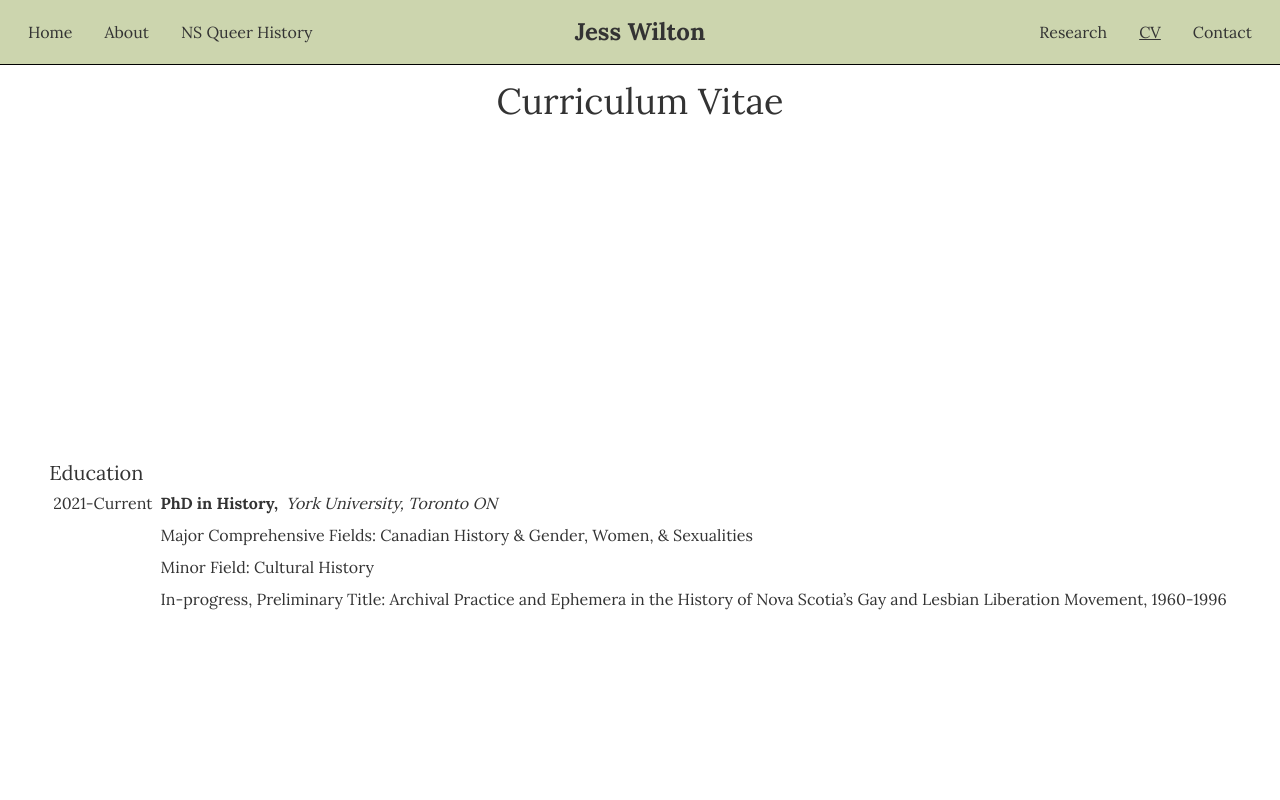
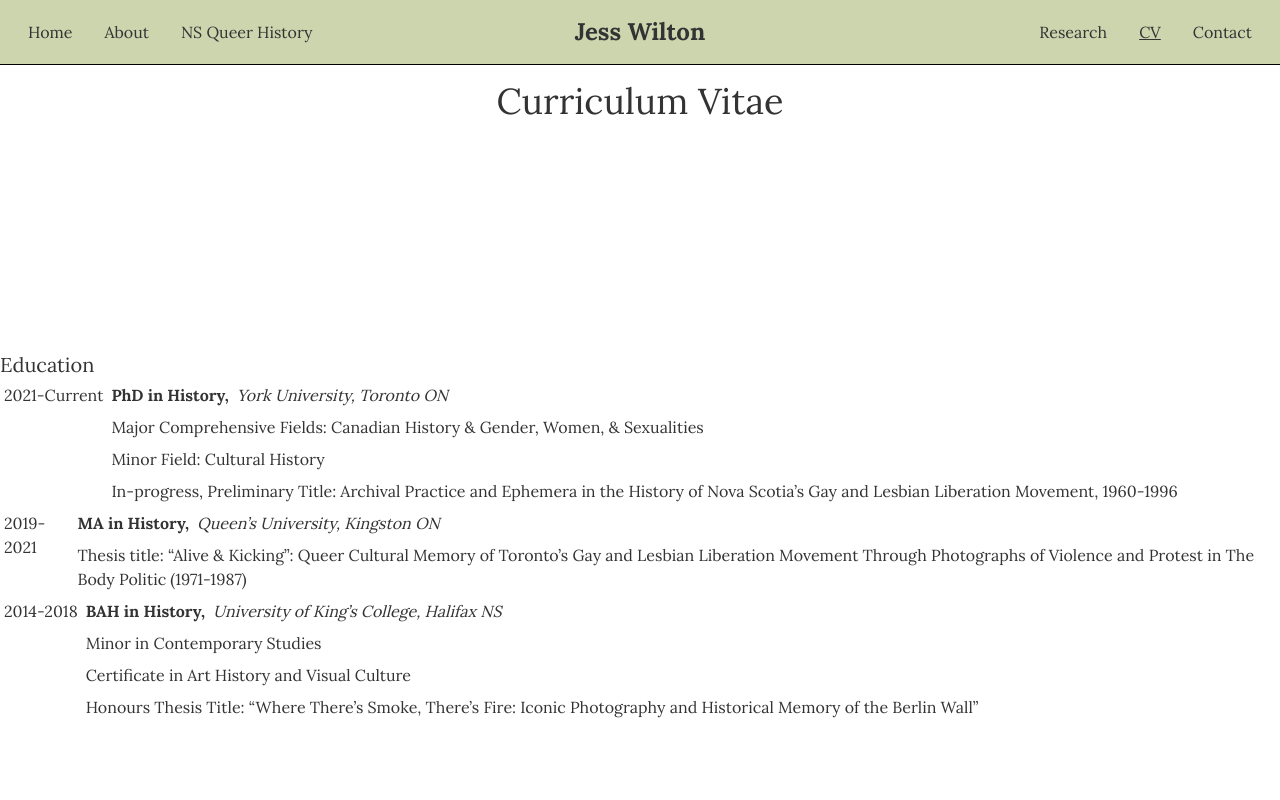
Before and after one commit to cordelia-payson/jw-site, a Next.js app: page /cv in a window 1280 px wide. Shown: the top 800 px of the page. Built offline with nearby package versions, Linux system fonts and the light colour scheme.

Commit message:
moved info to separate file

```diff
--- /dev/null
+++ b/components/cv/info.js
@@ -0,0 +1,21 @@
+// education
+export const york = {
+  year: '2021-Current',
+  bold: 'PhD in History,',
+  italic: 'York University, Toronto ON',
+  bullets: ['Major Comprehensive Fields: Canadian History & Gender, Women, & Sexualities', 'Minor Field: Cultural History', 'In-progress, Preliminary Title: Archival Practice and Ephemera in the History of Nova Scotia’s Gay and Lesbian Liberation Movement, 1960-1996'],
+};
+
+export const queens = {
+  year: '2019-2021',
+  bold: 'MA in History, ',
+  italic: 'Queen’s University, Kingston ON',
+  bullets: ['Thesis title: “Alive & Kicking”: Queer Cultural Memory of Toronto’s Gay and Lesbian Liberation Movement Through Photographs of Violence and Protest in The Body Politic (1971-1987)'],
+};
+
+export const kings = {
+  year: '2014-2018',
+  bold: 'BAH in History, ',
+  italic: 'University of King’s College, Halifax NS',
+  bullets: ['Minor in Contemporary Studies', 'Certificate in Art History and Visual Culture', 'Honours Thesis Title: “Where There’s Smoke, There’s Fire: Iconic Photography and Historical Memory of the Berlin Wall”'],
+};
--- a/components/cv/sections/education.js
+++ b/components/cv/sections/education.js
@@ -2,24 +2,38 @@ import Title from '../title.js';
 import Year from '../year.js';
 import Subtitle from '../subtitle.js';
 import Bullet from '../bullet.js';
+import { york, queens, kings } from '../info.js';
 
 function Education() {
-  const york = {
-    year: '2021-Current',
-    bold: 'PhD in History,',
-    italic: 'York University, Toronto ON',
-    bullets: ['Major Comprehensive Fields: Canadian History & Gender, Women, & Sexualities', 'Minor Field: Cultural History', 'In-progress, Preliminary Title: Archival Practice and Ephemera in the History of Nova Scotia’s Gay and Lesbian Liberation Movement, 1960-1996'],
-  };
-
   return (
     <div className="flex flex-col">
       <Title title="Education" />
-      <div className="flex flex-row">
-        <Year year={york.year} />
-        <div className="flex flex-col">
-          <Subtitle bold={york.bold} italic={york.italic} />
-          {york.bullets.map((bullet) => <Bullet bullet={bullet} />) }
+      <div className="flex flex-col">
+
+        <div className="flex flex-row">
+          <Year year={york.year} />
+          <div className="flex flex-col">
+            <Subtitle bold={york.bold} italic={york.italic} />
+            {york.bullets.map((bullet) => <Bullet bullet={bullet} />) }
+          </div>
         </div>
+
+        <div className="flex flex-row">
+          <Year year={queens.year} />
+          <div className="flex flex-col">
+            <Subtitle bold={queens.bold} italic={queens.italic} />
+            {queens.bullets.map((bullet) => <Bullet bullet={bullet} />) }
+          </div>
+        </div>
+
+        <div className="flex flex-row">
+          <Year year={kings.year} />
+          <div className="flex flex-col">
+            <Subtitle bold={kings.bold} italic={kings.italic} />
+            {kings.bullets.map((bullet) => <Bullet bullet={bullet} />) }
+          </div>
+        </div>
+
       </div>
     </div>
   );
```
